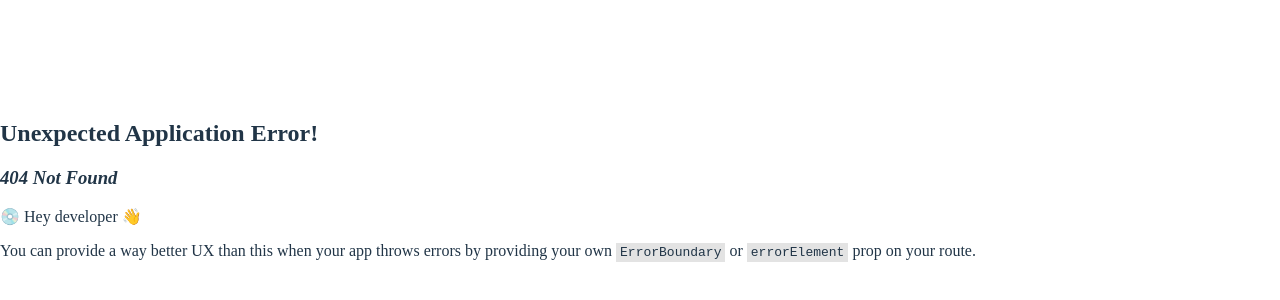
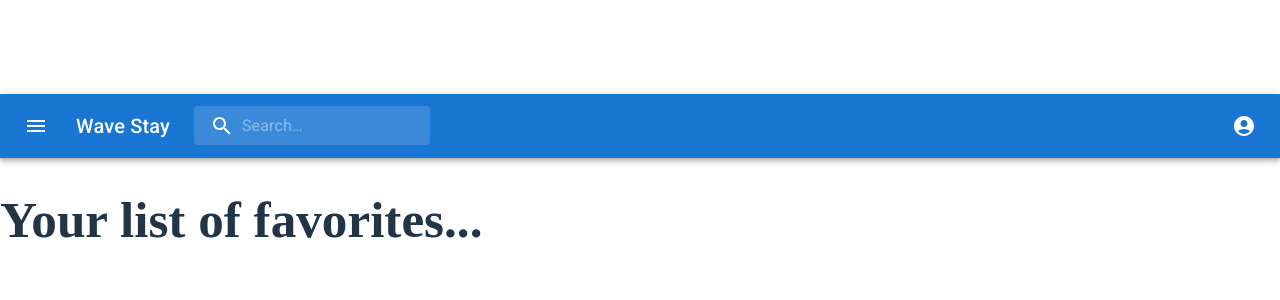
Before and after one commit to Lorena2830/Wave-Stay-Front, a React (Vite) app: page /home/favorite in a window 1280 px wide. Before the commit this address had no page. Shown: the part 212-512 px from the top of the page. Built offline with nearby package versions, Linux system fonts and the light colour scheme.

Commit message:
page favorites added ok

```diff
--- a/src/components/Header/Header.jsx
+++ b/src/components/Header/Header.jsx
@@ -13,9 +13,9 @@ import Menu from '@mui/material/Menu';
 import MenuIcon from '@mui/icons-material/Menu';
 import SearchIcon from '@mui/icons-material/Search';
 import AccountCircle from '@mui/icons-material/AccountCircle';
-import MailIcon from '@mui/icons-material/Mail';
 import NotificationsIcon from '@mui/icons-material/Notifications';
 import MoreIcon from '@mui/icons-material/MoreVert';
+import { Link } from 'react-router-dom';
 
 const Search = styled('div')(({ theme }) => ({
   position: 'relative',
@@ -99,7 +99,7 @@ export default function Header() {
       onClose={handleMenuClose}
     >
       <MenuItem onClick={handleMenuClose}>Profile</MenuItem>
-      <MenuItem onClick={handleMenuClose}>My account</MenuItem>
+     <Link to = '/home/favorite'><MenuItem onClick={handleMenuClose}>My Favorites</MenuItem></Link>
     </Menu>
   );
 
@@ -128,7 +128,7 @@ export default function Header() {
         </IconButton>
         <p>Messages</p>
       </MenuItem> */}
-      {/* <MenuItem>
+      <MenuItem>
         <IconButton
           size="large"
           aria-label="show 17 new notifications"
@@ -139,7 +139,7 @@ export default function Header() {
           </Badge>
         </IconButton>
         <p>Notifications</p>
-      </MenuItem> */}
+      </MenuItem>
       <MenuItem onClick={handleProfileMenuOpen}>
         <IconButton
           size="large"
@@ -187,18 +187,18 @@ export default function Header() {
           </Search>
           <Box sx={{ flexGrow: 1 }} />
           <Box sx={{ display: { xs: 'none', md: 'flex' } }}>
-            {/* <IconButton size="large" aria-label="show 4 new mails" color="inherit">
+          {/*   <IconButton size="large" aria-label="show 4 new mails" color="inherit">
               <Badge badgeContent={4} color="error">
                 <MailIcon />
               </Badge>
-            </IconButton>
-            <IconButton
+            </IconButton> */}
+           {/*  <IconButton
               size="large"
               aria-label="show 17 new notifications"
               color="inherit"
             >
-              <Badge badgeContent={17} color="error">
-                <NotificationsIcon />
+              <Badge badgeContent={5} color="error">
+               <Link to = '/home/favorite'><NotificationsIcon /> </Link>
               </Badge>
             </IconButton> */}
             <IconButton
--- /dev/null
+++ b/src/pages/Favorite.jsx
@@ -0,0 +1,9 @@
+import React from 'react'
+
+function Favorite() {
+  return (
+  <h1>Your list of favorites...</h1>
+  )
+}
+
+export default Favorite
```
Also changed, not shown: src/router/index.jsx (+6 -5 lines).
